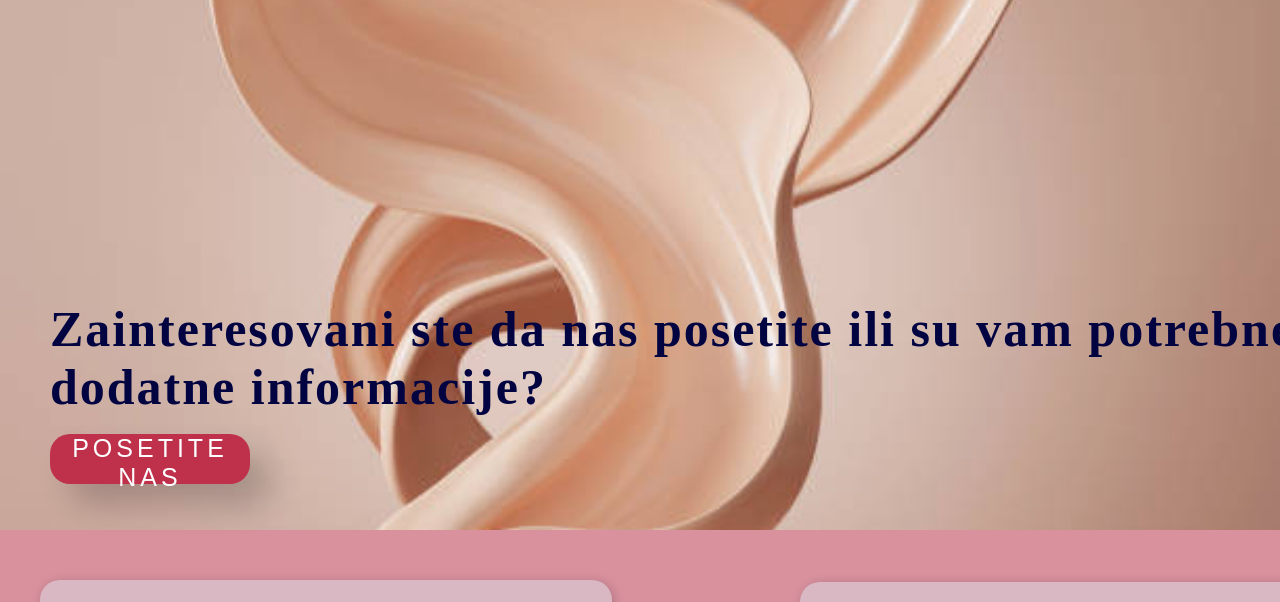
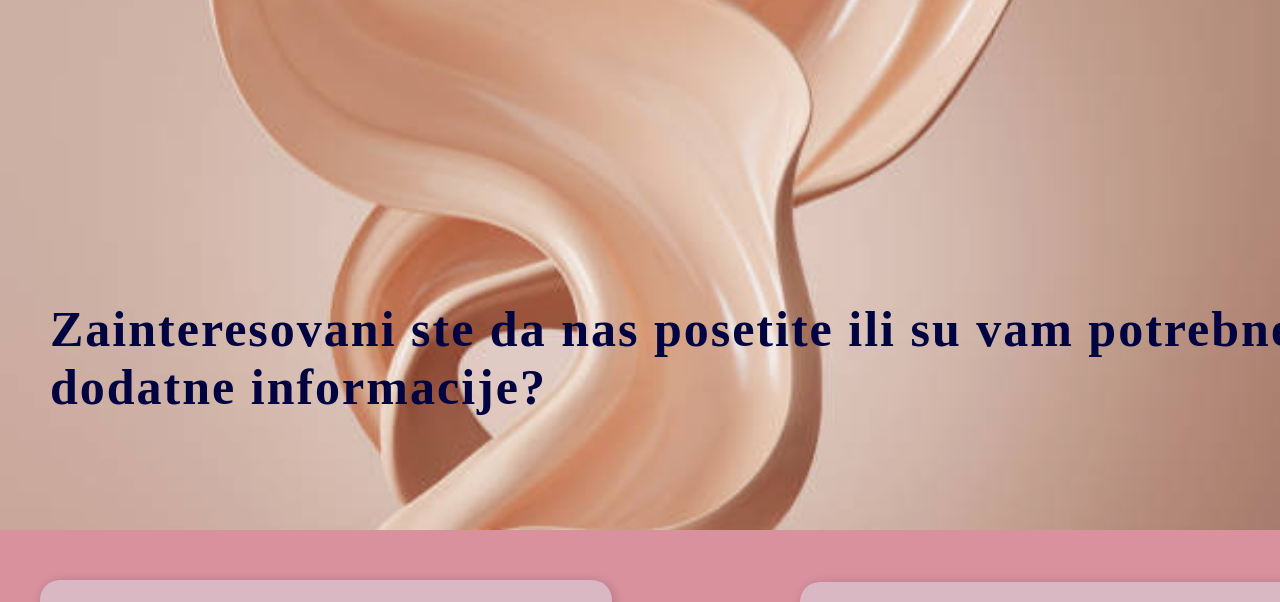
Before and after one commit to lanagrujic/LanaKozmetickis, a plain HTML site: page kontakt.html in a window 1280 px wide. Shown: the part 70-672 px from the top of the page. Drawn offline with Linux system fonts and the light colour scheme.

Commit message:
Update kontakt.html

```diff
--- a/kontakt.html
+++ b/kontakt.html
@@ -35,7 +35,7 @@
         </nav>
         <div class="content">
             <h1>Zainteresovani ste da nas posetite ili su vam potrebne dodatne informacije?</h1> <br>
-                <button class="button1"><a href="kontakt.html">POSETITE NAS</a></button>
+
         </div>
        </section>
 
```
